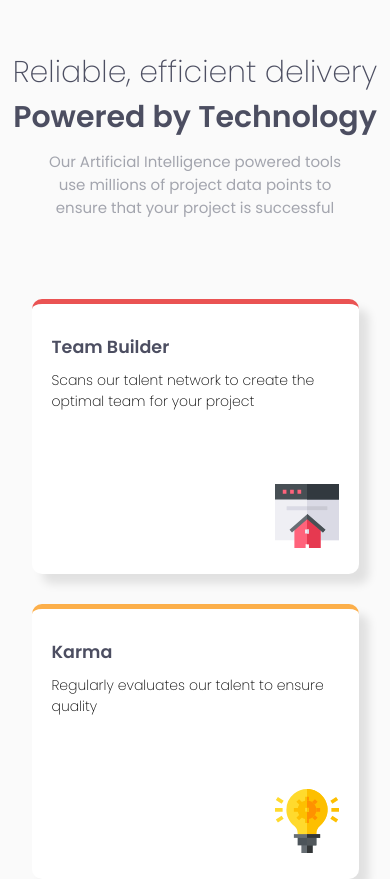
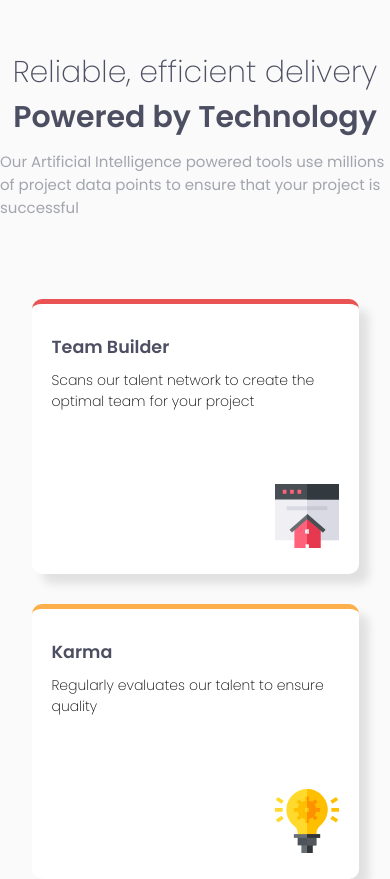
Before and after one commit to JPcaitum/fem-four-card-feature-section, a plain HTML site: page index.html in a window 390 px wide. Shown: the top 879 px of the page. Drawn offline with Linux system fonts and the light colour scheme.

Commit message:
Update styles.css

```diff
--- a/styles.css
+++ b/styles.css
@@ -15,13 +15,16 @@ body {
 
 header {
     width: 100vw;
+    height: auto;
     display: flex;
-    flex-direction: column;
     justify-content: center;
-    align-items: center;
+    margin-top: 50px;
+}
+
+.header-content {
+    width: 510px;
+    height: auto;
     text-align: center;
-    flex-wrap: wrap;
-    margin-top: 50px;
 }
 
 main {
@@ -44,7 +47,6 @@ main {
 }
 
 .paragraph-tagline {
-    width: 500px;
     color: hsl(229, 6%, 66%);
 }
 
@@ -140,7 +142,4 @@ main {
         margin-top: 50px;
     }
 
-    .paragraph-tagline {
-        width: 295px;
-    }
 }
```
